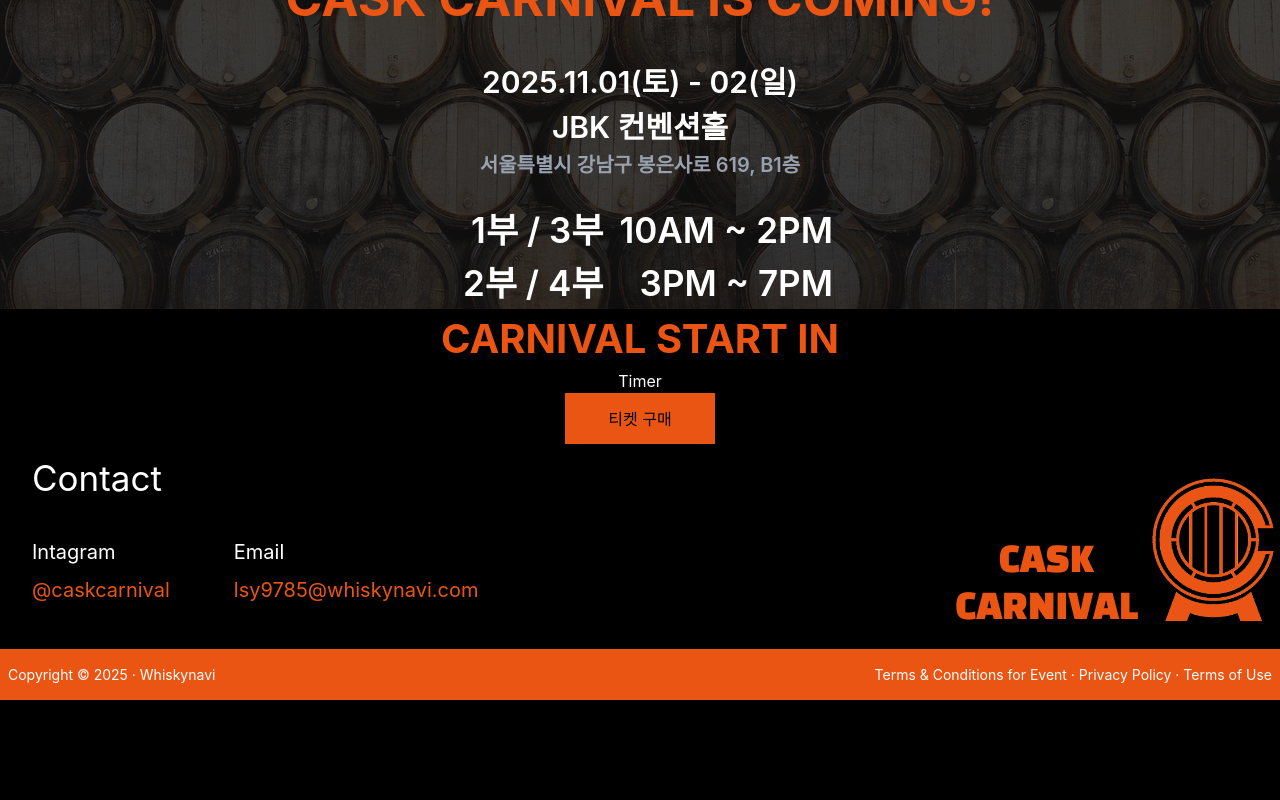
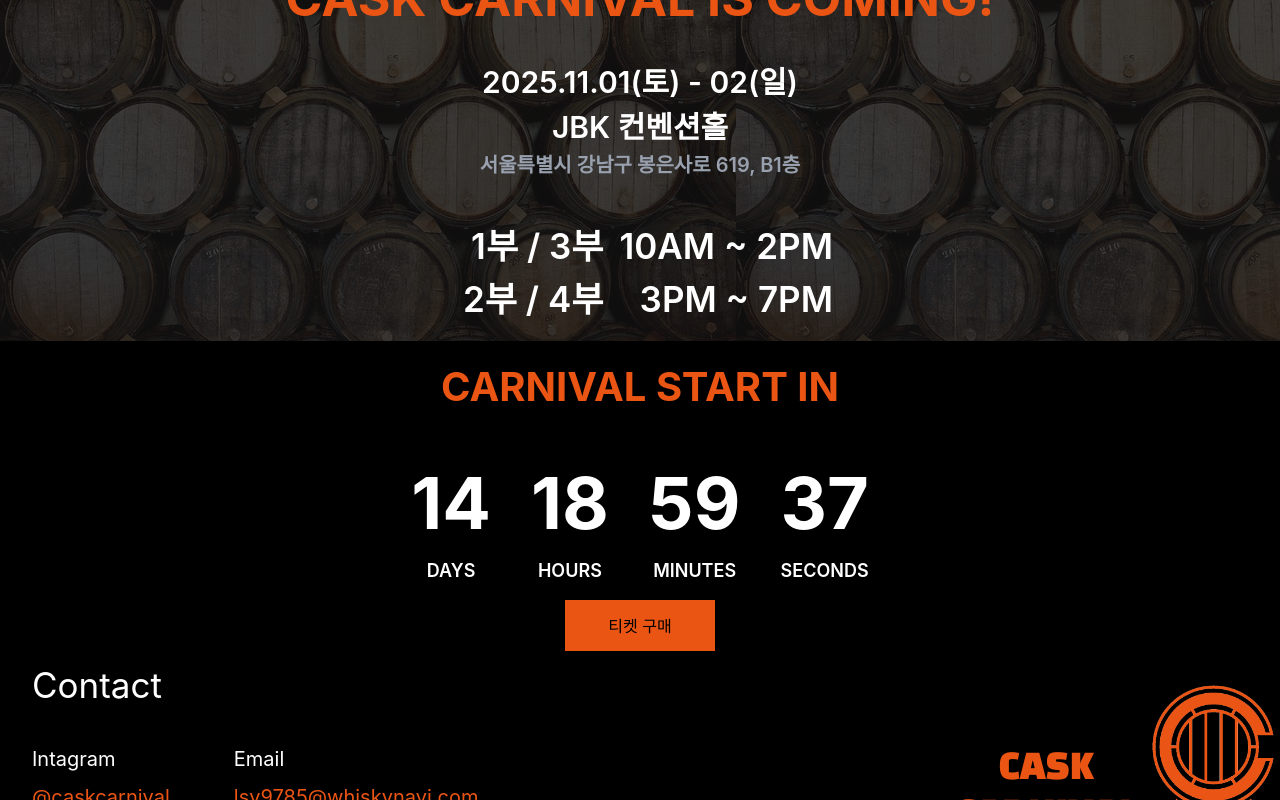
Before and after one commit to nightshaden/react-public-test, a React (Vite) app: page / in a window 1280 px wide. Shown: the part 647-1447 px from the top of the page. Before the commit the page ends 1347 px from the top, so only its background shows below. Built offline with nearby package versions, Linux system fonts and the light colour scheme.

Commit message:
남은 시간 타이머 기능 추가

```diff
--- a/package.json
+++ b/package.json
@@ -11,6 +11,7 @@
   },
   "dependencies": {
     "@tailwindcss/vite": "^4.2.2",
+    "dayjs": "^1.11.20",
     "react": "^19.2.0",
     "react-dom": "^19.2.0",
     "react-router": "^7.14.0",
--- a/src/components/main/Home.tsx
+++ b/src/components/main/Home.tsx
@@ -13,7 +13,7 @@
         서울특별시 강남구 봉은사로 619, B1층
       </span>
       <br />
-      <div className='flex text-[Pretendard] font-semibold text-[35px] text-right'>
+      <div className='flex text-[Pretendard] font-semibold text-[35px] text-right py-4'>
         <span className='px-4'>
           1부 / 3부 <br /> 2부 / 4부
         </span>
--- a/src/components/main/Ticket.tsx
+++ b/src/components/main/Ticket.tsx
@@ -1,8 +1,27 @@
+import useRemainTime from '../../hooks/useRemainTime';
+
 export default function Ticket() {
+  const { days, hours, minutes, seconds } = useRemainTime();
+  const dday = [
+    { label: 'DAYS', value: days },
+    { label: 'HOURS', value: hours },
+    { label: 'MINUTES', value: minutes },
+    { label: 'SECONDS', value: seconds },
+  ];
+
   return (
     <div className='flex flex-col items-center' px-6>
-      <span className='text-[Poppins] text-[40px] text-[#EA5514] font-bold'>CARNIVAL START IN</span>
-      <span>Timer</span>
+      <span className='text-[Poppins] text-[40px] text-[#EA5514] font-bold py-4'>CARNIVAL START IN</span>
+      {/* <span>Timer</span> */}
+      <div className='flex gap-x-10 py-4'>
+        {dday.map((time) => (
+          <div key={time.label} className='flex flex-col'>
+            <span className='text-[Poppins] text-[72px] font-bold'>{String(time.value).padStart(2, '0')}</span>
+            <span className='text-[Roboto] text-[18px] text-center font-semibold'>{time.label}</span>
+          </div>
+        ))}
+      </div>
+
       <button className='w-[150px] h-[51px] text-[Pretendard] bg-[#EA5514] text-black'>티켓 구매</button>
     </div>
   );
--- /dev/null
+++ b/src/hooks/useRemainTime.ts
@@ -0,0 +1,33 @@
+import dayjs from 'dayjs';
+import duration from 'dayjs/plugin/duration';
+import { useEffect, useState } from 'react';
+dayjs.extend(duration);
+
+export default function useRemainTime() {
+  const targetTime = '2026-06-30 00:00:00';
+  const [remainTime, setRemainTime] = useState(0);
+  useEffect(() => {
+    const timer = setInterval(() => {
+      const targetDate = dayjs(targetTime);
+      const now = dayjs();
+      const duration = targetDate.diff(now);
+
+      if (duration < 0) {
+        clearInterval(timer);
+        setRemainTime(0);
+      } else {
+        setRemainTime(duration);
+      }
+    }, 1000);
+    return () => clearInterval(timer);
+  }, []);
+
+  const remains = dayjs.duration(remainTime);
+
+  return {
+    days: remains.days(),
+    hours: remains.hours(),
+    minutes: remains.minutes(),
+    seconds: remains.seconds(),
+  };
+}
```
Also changed, not shown: 1 other file (tests, documents, lock files or other folders).
